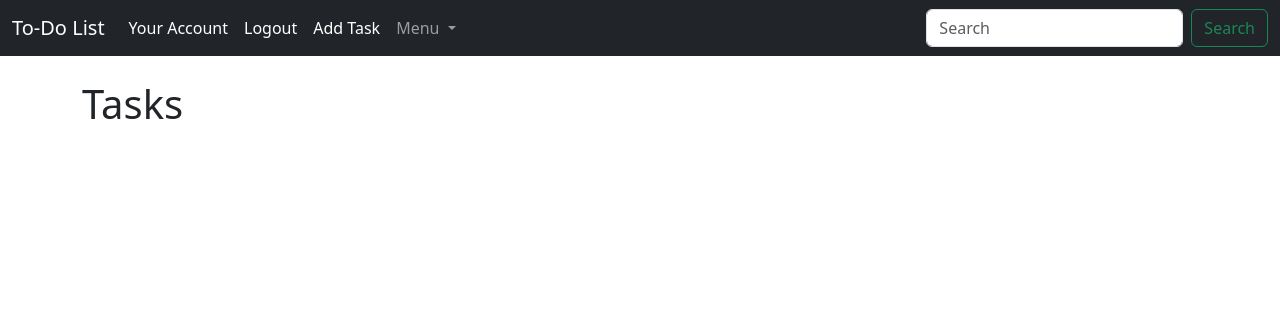
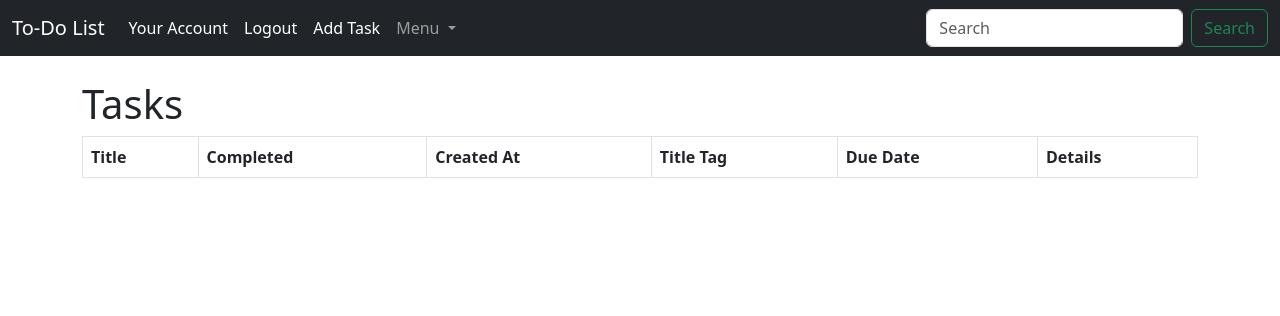
Before and after one commit to YeganeGholipour/to-do-list, a Django app: page /user_tasks/ in a window 1280 px wide. Shown: the top 316 px of the page. Run offline with Django 4.2, Linux system fonts and the light colour scheme; the first user in the database is signed in; data comes from the database, SQL or seed files in the repository; lists and menus that the app fills with data are empty.

Commit message:
make the tasks as a table

```diff
--- a/page/templates/each_task.html
+++ b/page/templates/each_task.html
@@ -21,6 +21,12 @@
     {{ object.info }}
 </p>
 
+{% if user.is_authenticated and object.user == user %}
+    <a href="{% url 'edit_task' object.pk %}" class="btn btn-sm btn-warning">Edit</a>
+    <a href="{% url 'delete_task' object.pk %}" class="btn btn-sm btn-danger">Delete</a>
+{% endif %}
+
+
 <a href="{% url 'home' %}" class="btn btn-secondary">Back</a>
 
 {% endblock %}
--- a/page/templates/list_tasks.html
+++ b/page/templates/list_tasks.html
@@ -4,17 +4,31 @@
 
 <h1>Tasks</h1>
 
-<ul>
-{% for task in object_list %}
-
-    <li>
-        <a href="{% url 'each_task' task.pk %}">{{ task.title }} - {{ task.completed }}</a>
-        <smal><a href="{% url 'delete_task' task.pk %}">-Delete</a></smal>
-        <small><a href="{% url 'edit_task' task.pk %}">-Edit</a></small>
-    </li>
-
-{% endfor %}
-</ul>
-
+<table class="table table-bordered">
+    <thead>
+        <tr>
+            <th>Title</th>
+            <th>Completed</th>
+            <th>Created At</th>
+            <th>Title Tag</th>
+            <th>Due Date</th>
+            <th>Details</th>
+        </tr>
+    </thead>
+    <tbody>
+    {% for task in object_list %}
+        <tr>
+            <td>{{ task.title }}</td>
+            <td>{% if task.completed %}Completed{% else %}Not Completed{% endif %}</td>
+            <td>{{ task.created_at }}</td>
+            <td>{{ task.title_tag }}</td>
+            <td>{{ task.due_date }}</td>
+            <td>
+                <a href="{% url 'each_task' task.pk %}" class="btn btn-sm btn-primary">View</a>
+            </td>
+        </tr>
+    {% endfor %}
+    </tbody>
+</table>
 
 {% endblock %}
--- a/page/views.py
+++ b/page/views.py
@@ -1,4 +1,5 @@
 from django.shortcuts import render
+from django.contrib.auth.mixins import LoginRequiredMixin
 from .models import Tasks
 from .forms import AddTask, EditTask
 from django.http import HttpResponse
@@ -49,7 +50,7 @@ class TaskView(DetailView):
     template_name = "each_task.html"
 
 
-class AddTaskView(CreateView):
+class AddTaskView(LoginRequiredMixin, CreateView):
     model = Tasks
     template_name = "add_task.html"
     form_class = AddTask
@@ -67,11 +68,11 @@ class DeleteTaskView(DeleteView):
     success_url = reverse_lazy("list_users_task")
 
 
-class EditTaskView(UpdateView):
+class EditTaskView(LoginRequiredMixin, UpdateView):
     model = Tasks
     template_name = "edit_task.html"
     form_class = EditTask
-    success_url = reverse_lazy("home")
+    success_url = reverse_lazy("list_users_task")
 
     def form_valid(self, form):
         # Set the 'user' field to the currently logged-in user
```
Also changed, not shown: page/templates/base.html (+12 -0 lines), signup/templates/registration/login.html (+7 -2 lines), signup/views.py (+12 -1 lines), db.sqlite3.
